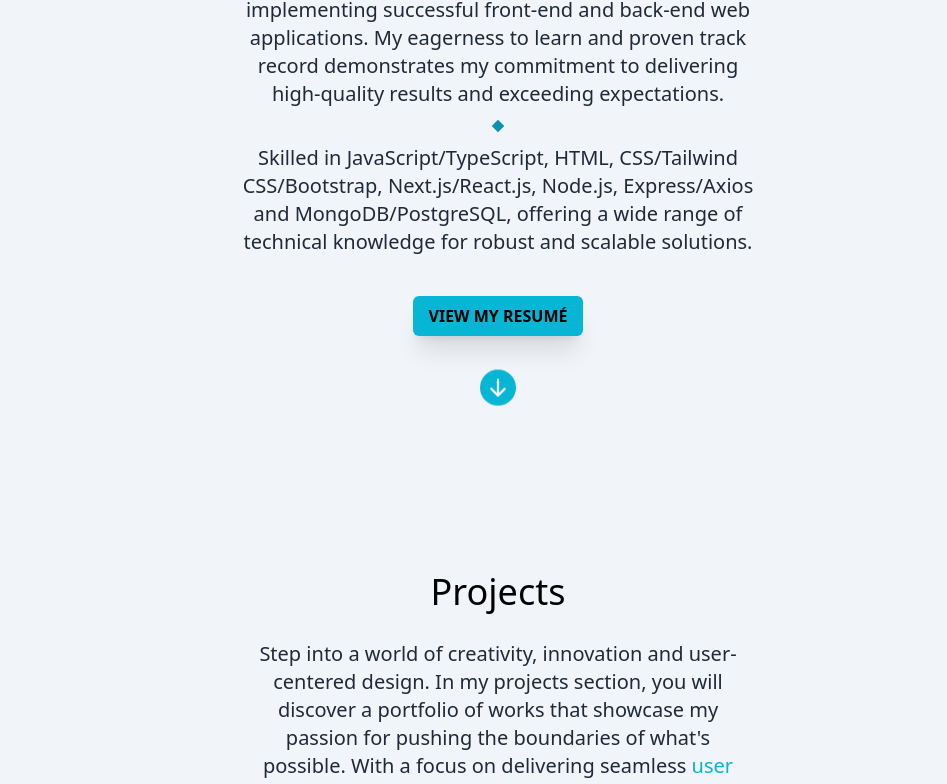
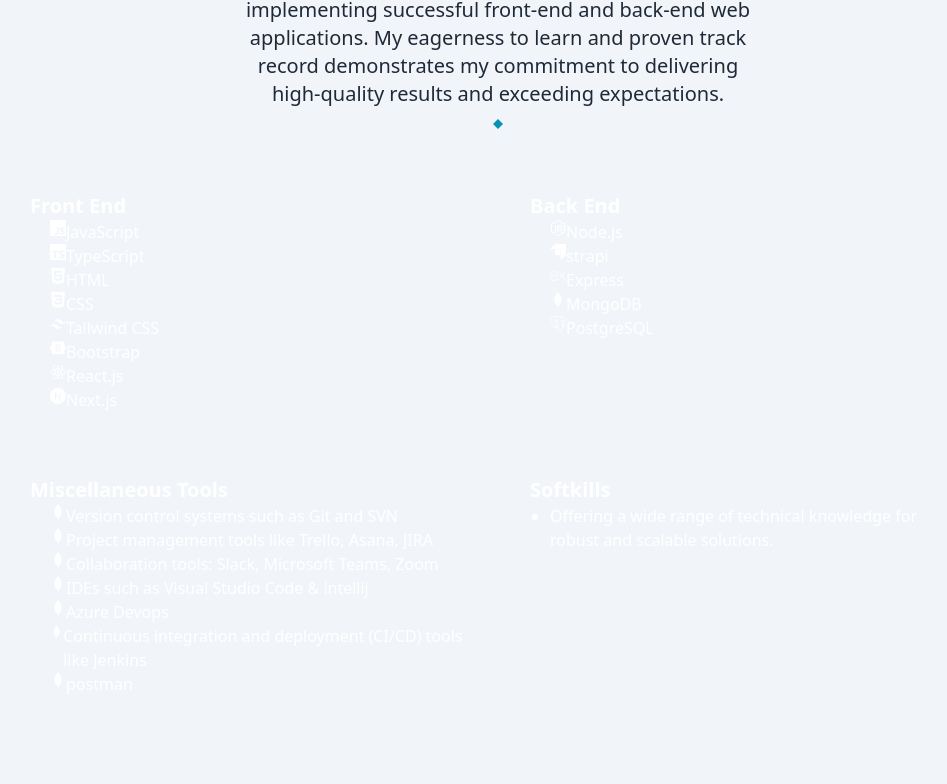
Before and after one commit to Aminizle/React-Portfolio, a React (Create React App) app in the folder portfolio/: page / in a window 1280 px wide. Shown: the part 396-1180 px from the top of the page, without its empty margins (142-1089 px from the left). Built offline with nearby package versions, Linux system fonts and the light colour scheme.

Commit message:
added skills section

```diff
--- a/portfolio/src/App.js
+++ b/portfolio/src/App.js
@@ -9,6 +9,7 @@ import OpenPdfButton from "./components/ResumeButton";
 import PastProjects from "./components/ProjectsSection";
 import Contact from "./components/Contact";
 import NavBar from "./components/NavBar";
+import Skills from "./components/Skills";
 
 function App() {
   const [darkMode, setDarkMode] = useState(false);
@@ -40,13 +41,11 @@ function App() {
                 creating and implementing successful front-end and back-end web
                 applications. My eagerness to learn and proven track record
                 demonstrates my commitment to delivering high-quality results
-                and exceeding expectations.
+                and exceeding expectations.</p>
+
                 <VscDebugBreakpointLog className="my-2 mx-auto text-cyan-600" />
-                Skilled in JavaScript/TypeScript, HTML, CSS/Tailwind
-                CSS/Bootstrap, Next.js/React.js, Node.js, Express/Axios and
-                MongoDB/PostgreSQL, offering a wide range of technical knowledge
-                for robust and scalable solutions.
-              </p>
+               <Skills />
+
               <OpenPdfButton />
 
               <a href="#Projects">
--- a/portfolio/src/components/ProjectsSection.js
+++ b/portfolio/src/components/ProjectsSection.js
@@ -37,7 +37,7 @@ const PastProjects = () => {
         </p>
       </div>
 
-      <div className="flex flex-col gap-10 py-10 lg:flex-row lg:flex-wrap text-white ">
+      <div className="flex flex-col gap-10 py-10 lg:flex-row lg:flex-wrap text-white max-width">
         <div className="basis-1/3 flex-1 rounded-lg">
           <a href="https://ameentravel.netlify.app/" target="_blank" rel="noreferrer">
             <img src={travel} alt="Project 3" className="rounded-lg " />
--- /dev/null
+++ b/portfolio/src/components/Skills.js
@@ -0,0 +1,129 @@
+import React from "react";
+import {
+  SiJavascript,
+  SiTypescript,
+  SiHtml5,
+  SiCss3,
+  SiTailwindcss,
+  SiBootstrap,
+  SiReact,
+  SiNextdotjs,
+  SiNodedotjs,
+  SiExpress,
+  SiMongodb,
+  SiPostgresql,
+  SiStrapi,
+} from "react-icons/si";
+
+const Skills = () => {
+  return (
+    <div className="grid md:grid-cols-2 gap-10 py-10 lg:flex-row lg:flex-wrap text-white max-width">
+      <div className=" m-3 text-left">
+        <h3 className="text-xl font-bold">Front End</h3>
+        <ul className="list-disc pl-5  ">
+          <li className="flex">
+            <SiJavascript />
+            JavaScript
+          </li>
+          <li className="flex">
+            <SiTypescript />
+            TypeScript
+          </li>
+          <li className="flex">
+            <SiHtml5 />
+            HTML
+          </li>
+          <li className="flex">
+            <SiCss3 />
+            CSS
+          </li>
+          <li className="flex">
+            <SiTailwindcss />
+            Tailwind CSS
+          </li>
+          <li className="flex">
+            <SiBootstrap />
+            Bootstrap
+          </li>
+          <li className="flex">
+            <SiReact />
+            React.js
+          </li>
+          <li className="flex">
+            <SiNextdotjs />
+            Next.js
+          </li>
+        </ul>
+      </div>
+      <div className=" m-3 text-left">
+        <h3 className="text-xl font-bold">Back End</h3>
+        <ul className="list-disc pl-5">
+          <li className="flex">
+            <SiNodedotjs />
+            Node.js
+          </li>
+          <li className="flex">
+            <SiStrapi />
+            strapi
+          </li>
+          <li className="flex">
+            <SiExpress />
+            Express
+          </li>
+          <li className="flex">
+            <SiMongodb />
+            MongoDB
+          </li>
+          <li className="flex">
+            <SiPostgresql />
+            PostgreSQL
+          </li>
+        </ul>
+      </div>
+      <div className=" m-3 text-left">
+        <h3 className="text-xl font-bold">Miscellaneous Tools</h3>
+        <ul className="list-disc pl-5">
+          <li className="flex">
+            <SiMongodb />
+            Version control systems such as Git and SVN
+          </li>
+          <li className="flex">
+            <SiMongodb />
+            Project management tools like Trello, Asana, JIRA
+          </li>
+          <li className="flex">
+            <SiMongodb />
+            Collaboration tools: Slack, Microsoft Teams, Zoom
+          </li>
+          <li className="flex">
+            <SiMongodb />
+            IDEs such as Visual Studio Code & intellij{" "}
+          </li>
+          <li className="flex">
+            <SiMongodb />
+            Azure Devops
+          </li>
+          <li className="flex">
+            <SiMongodb />
+            Continuous integration and deployment (CI/CD) tools like Jenkins
+          </li>
+          <li className="flex">
+            <SiMongodb />
+            postman
+          </li>
+        </ul>
+      </div>
+      <div className=" m-3 text-left">
+        <h3 className="text-xl font-bold">Softkills</h3>
+        <ul className="list-disc pl-5">
+          <li>
+            Offering a wide range of technical knowledge for robust and scalable
+            solutions.
+          </li>
+        </ul>
+      </div>
+    </div>
+  );
+};
+
+export default Skills;
```
